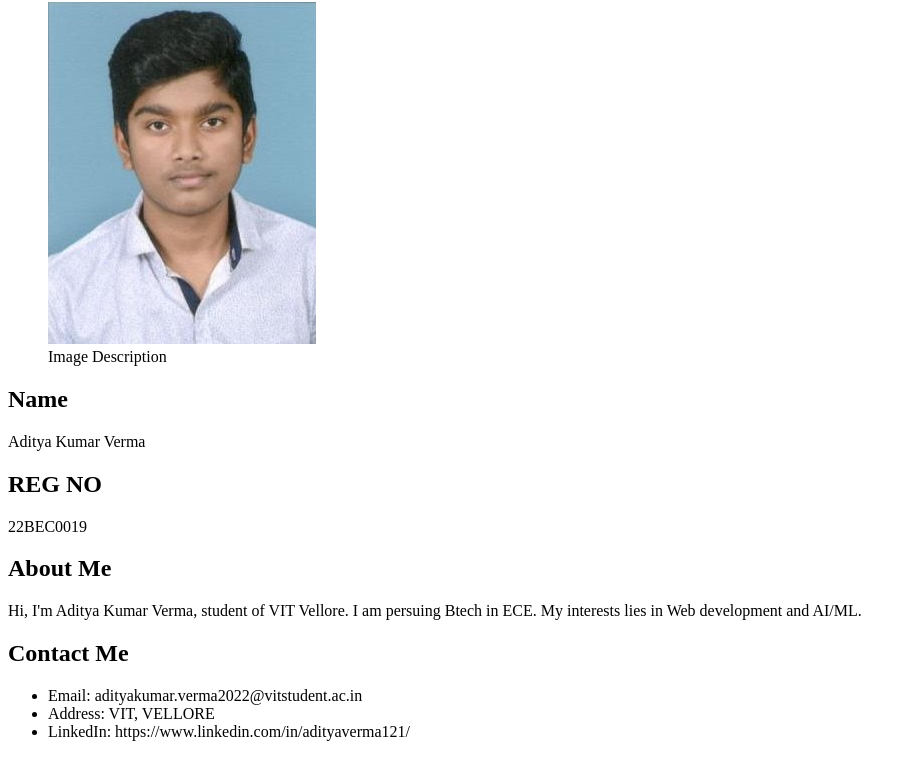
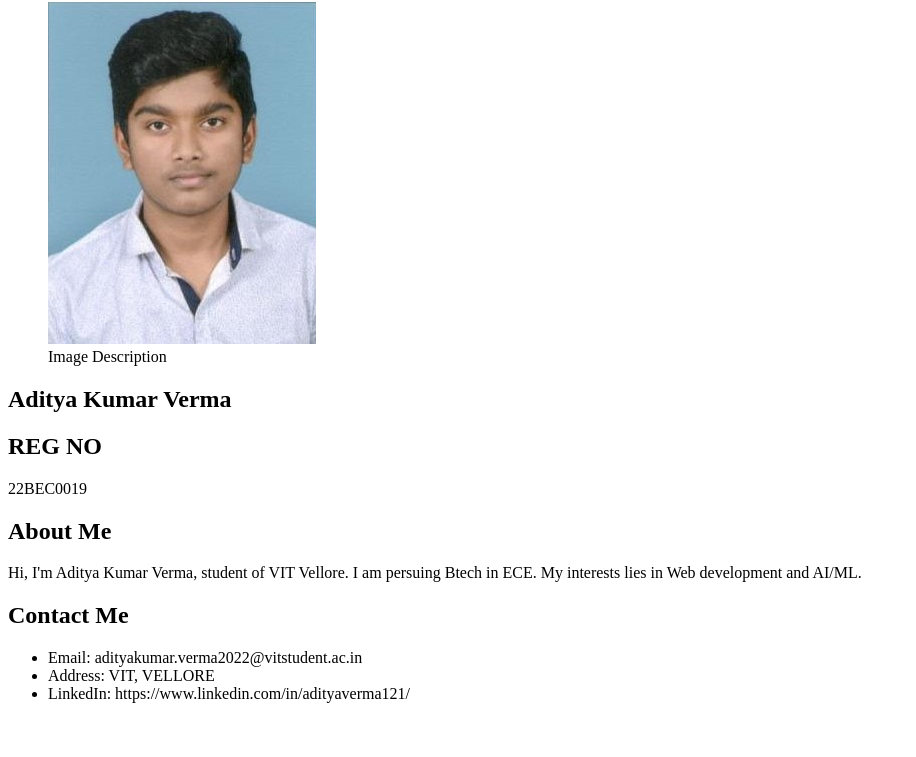
Before and after one commit to adityaverma121/My-Portfolio, a plain HTML site: page index.html in a window 1280 px wide. Shown: the part 78-835 px from the top of the page, without its empty margins (0-916 px from the left). After the commit the page ends 800 px from the top, so only its background shows below. Drawn offline with Linux system fonts and the light colour scheme.

Commit message:
Update index.html

```diff
--- a/index.html
+++ b/index.html
@@ -21,8 +21,8 @@
 
 
                 <section>
-			<h2>Name</h2>
-			<p>Aditya Kumar Verma</p>
+
+			<h2>Aditya Kumar Verma</h2>
 		</section>
 
                 <section>
```
